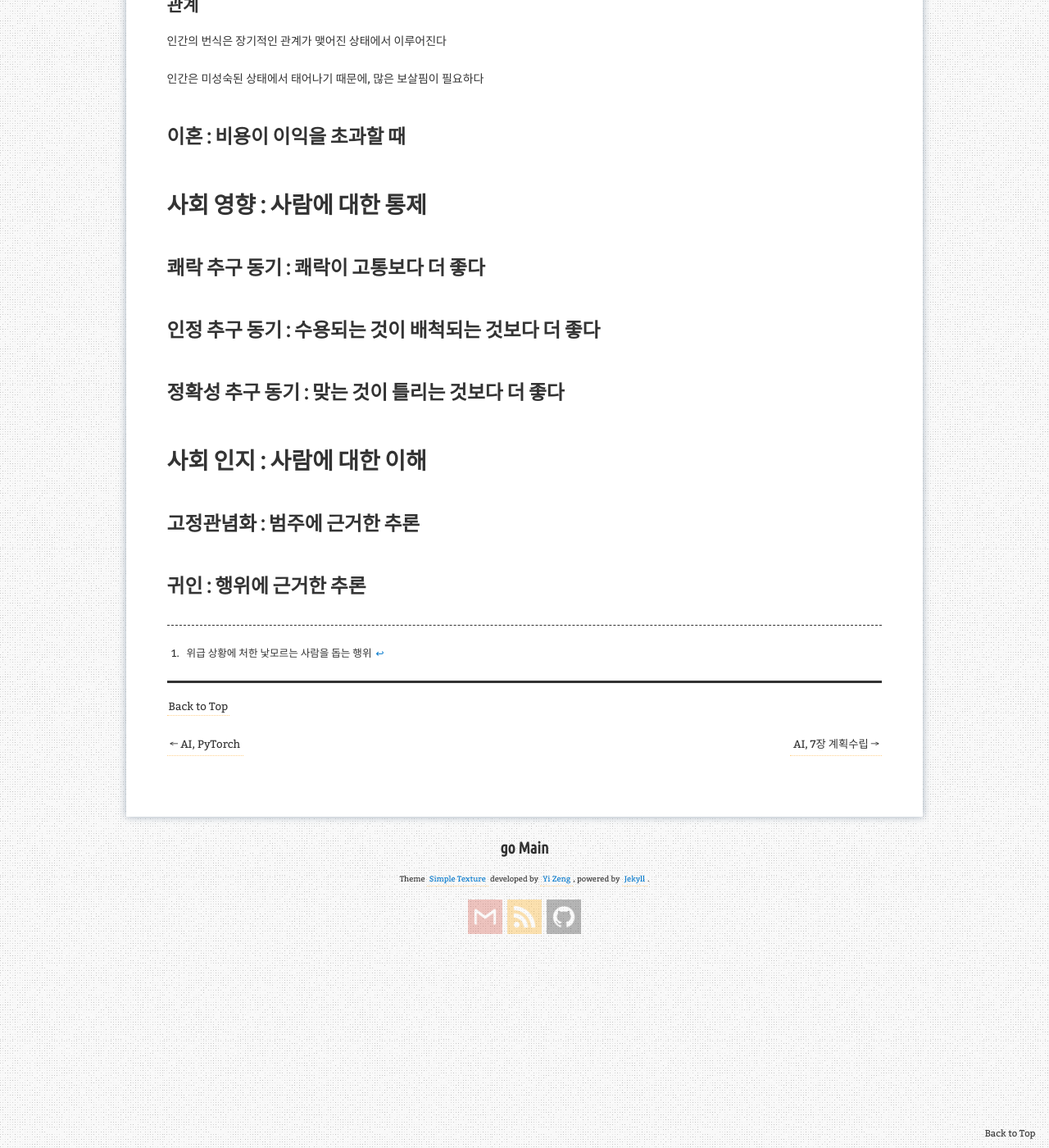
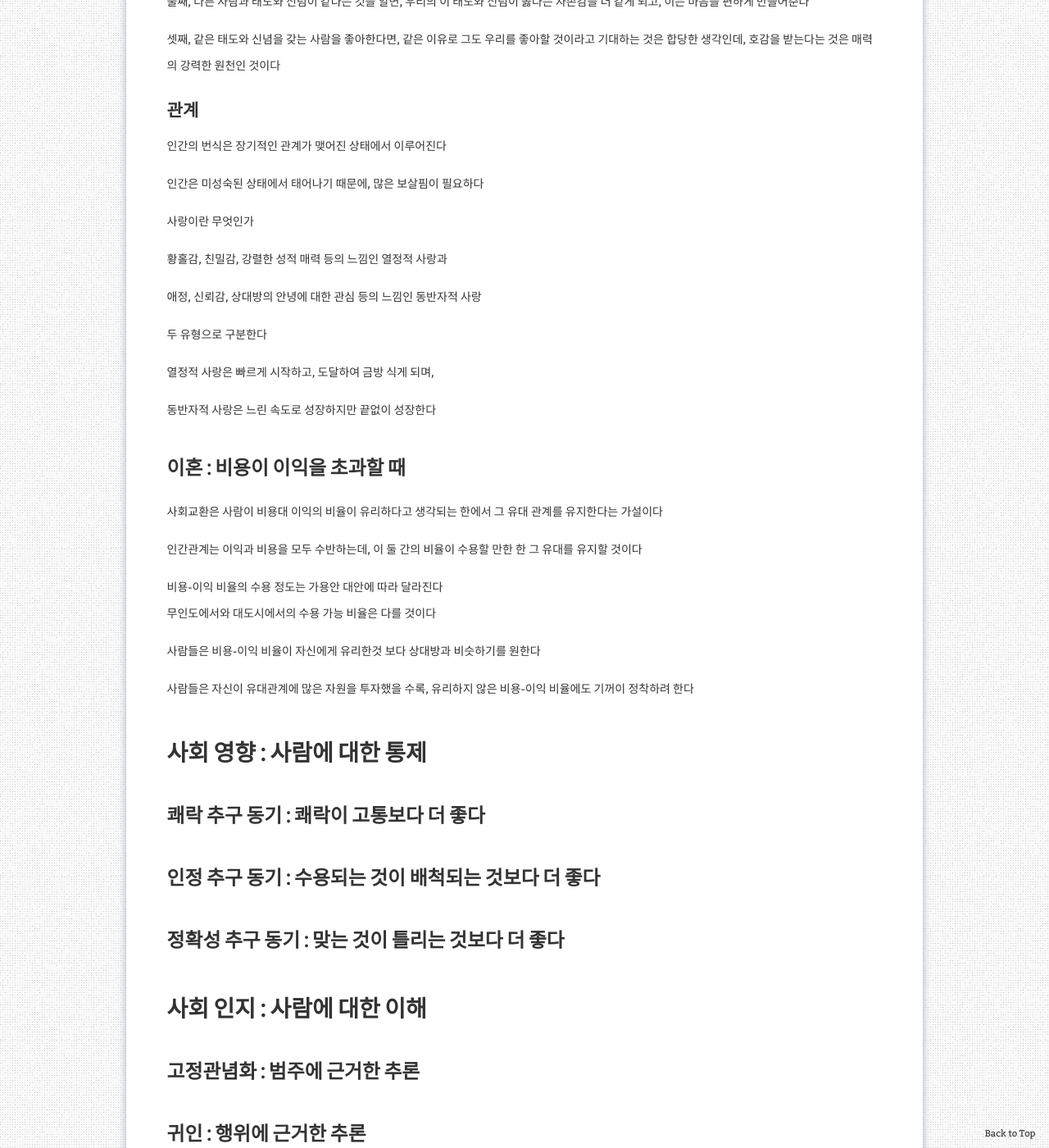
Before and after one commit to aristohyun/aristohyun.github.io, a Jekyll site: the page built from _posts/2021-11-09-psychology_12.md, in a window 1280 px wide and 1400 px high, scrolled down 6531 px. Shown: the whole window at 82% size. Built offline with Jekyll 4.4.1, drawn with Linux system fonts in a browser that asks for light colours; comment, search, counter and statistics services are not loaded; some of the changed text lies outside the part shown.

Commit message:
Update 2021-11-09-psychology_12.md

```diff
--- a/_posts/2021-11-09-psychology_12.md
+++ b/_posts/2021-11-09-psychology_12.md
@@ -242,12 +242,31 @@ redirect_from:
 
 인간은 미성숙된 상태에서 태어나기 때문에, 많은 보살핌이 필요하다
 
+사랑이란 무엇인가
+
+황홀감, 친밀감, 강렬한 성적 매력 등의 느낌인 열정적 사랑과
+
+애정, 신뢰감, 상대방의 안녕에 대한 관심 등의 느낌인 동반자적 사랑
+
+두 유형으로 구분한다
+
+열정적 사랑은 빠르게 시작하고, 도달하여 금방 식게 되며,
+
+동반자적 사랑은 느린 속도로 성장하지만 끝없이 성장한다
+
+## 이혼 : 비용이 이익을 초과할 때
+
+사회교환은 사람이 비용대 이익의 비율이 유리하다고 생각되는 한에서 그 유대 관계를 유지한다는 가설이다
+
+인간관계는 이익과 비용을 모두 수반하는데, 이 둘 간의 비율이 수용할 만한 한 그 유대를 유지할 것이다
 
 
+비용-이익 비율의 수용 정도는 가용안 대안에 따라 달라진다
+무인도에서와 대도시에서의 수용 가능 비율은 다를 것이다
 
+사람들은 비용-이익 비율이 자신에게 유리한것 보다 상대방과 비슷하기를 원한다
 
-
-## 이혼 : 비용이 이익을 초과할 때
+사람들은 자신이 유대관계에 많은 자원을 투자했을 수록, 유리하지 않은 비용-이익 비율에도 기꺼이 정착하려 한다
 
 # 사회 영향 : 사람에 대한 통제
 ## 쾌락 추구 동기 : 쾌락이 고통보다 더 좋다
@@ -257,3 +276,28 @@ redirect_from:
 # 사회 인지 : 사람에 대한 이해
 ## 고정관념화 : 범주에 근거한 추론
 ## 귀인 : 행위에 근거한 추론
+
+# 퀴즈
+
+## 12.1
+
+1. 폭렴 범죄로부터 운동 선수 간의 몸싸움에 이르기까지, 왜 사람을 짜증나고, 불편하게 만드는 더운 날씨에 공격 행동이 더 많이 일어나는가?
+- 부정적 감정
+
+2. 공격 행동을 가장 잘 예측해 주는 요인을 한가지 든다면 무엇인가
+- 성별(테스토스테론)
+
+3. 죄수의 딜레마 게임은 다음 중 어떤 것을 보여 주는 것인가?
+- 협동의 이익과 손실
+
+4. 집단에 속하는 것의 단점은?
+- 사람의 건강과 행복을 저해한다
+- 때떄로 잘못된 결정을 내린다
+- 혼자라면 하지 않을 극단적인 행동을 하게 만든다
+
+
+## 12.2
+dbd
+
+## 12.3
+cad
```
